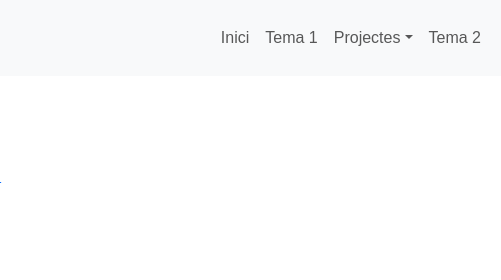
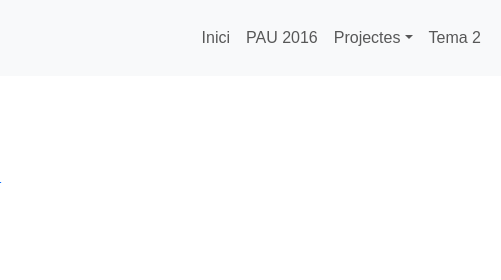
Before and after one commit to aquintaneiro/aquintaneiro.github.io, a plain HTML site: page index.html in a window 1280 px wide. Shown: the top 280 px of the page, 779-1280 px from the left. Drawn offline with nearby package versions, Linux system fonts and the light colour scheme.

Commit message:
Update index.html

```diff
--- a/index.html
+++ b/index.html
@@ -81,7 +81,7 @@ video {
                     <a class="nav-link" href="#">Inici</a>
                 </li>
                 <li class="nav-item">
-                    <a class="nav-link" href="#">Tema 1</a>
+                    <a class="nav-link" href="http://aquintaneiro.github.io/sele"> PAU 2016</a>
                 </li>
                 <li class="nav-item dropdown">
                     <a class="nav-link dropdown-toggle" href="#" id="navbarDropdown" role="button" data-bs-toggle="dropdown" aria-haspopup="true"
```
